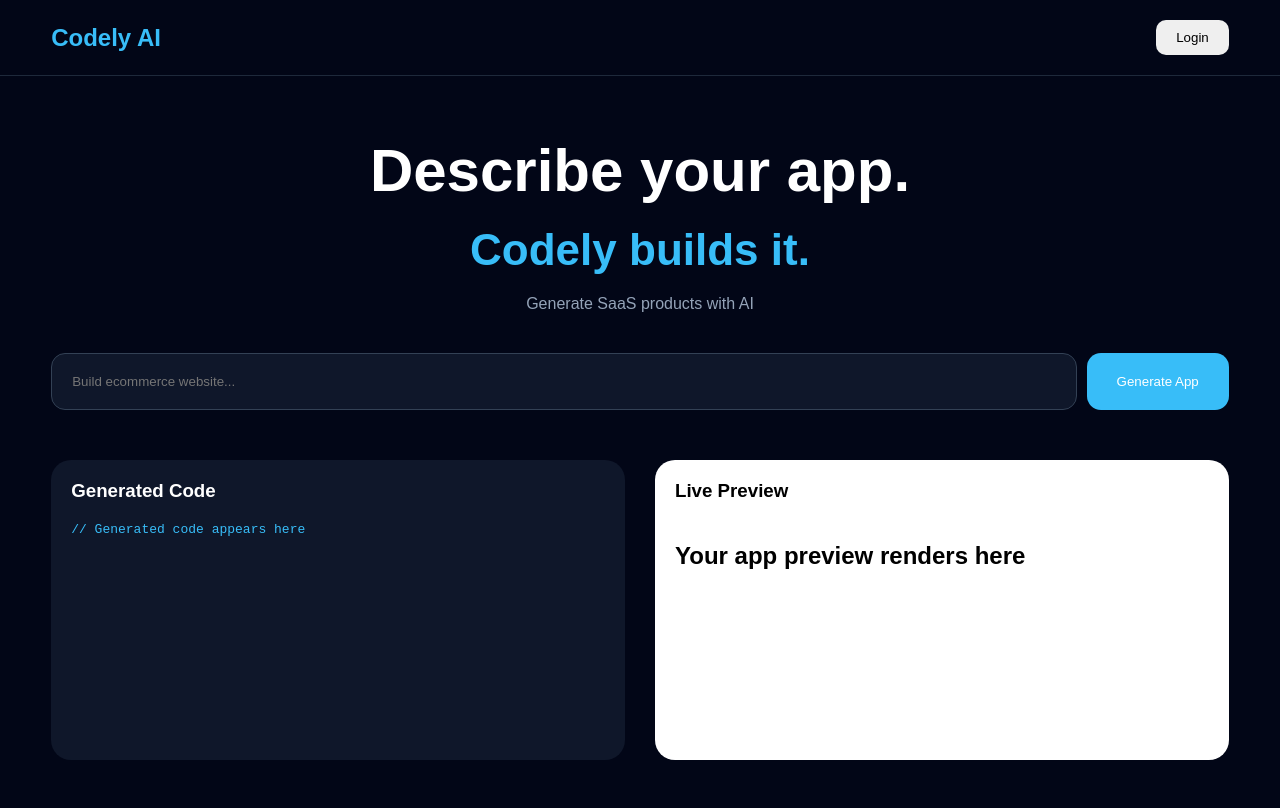
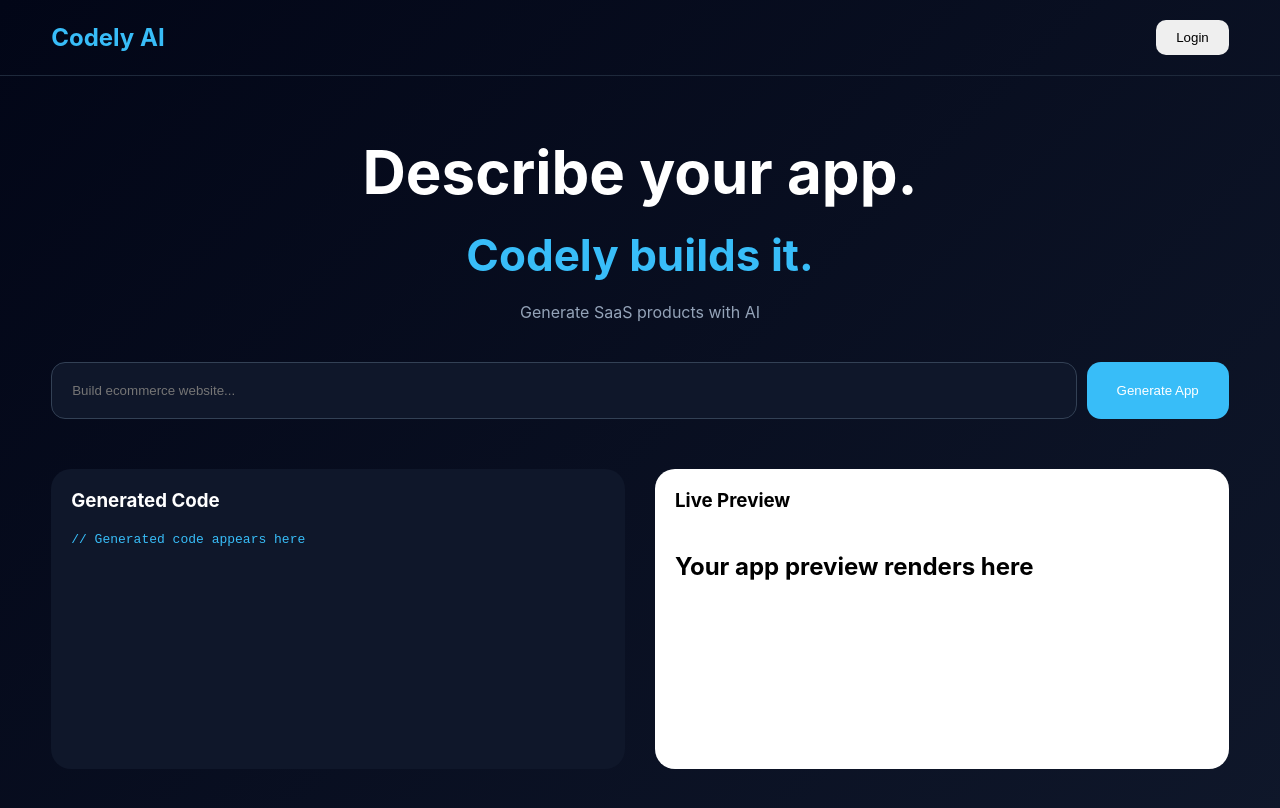
Before and after one commit to waseemkhanjdpr1902/codely1, a Next.js app: page / in a window 1280 px wide. Shown: the top 808 px of the page. Built offline with nearby package versions, Linux system fonts and the light colour scheme.

Commit message:
Update globals.css

```diff
--- a/app/globals.css
+++ b/app/globals.css
@@ -1,4 +1,27 @@
-*{box-sizing:border-box;margin:0;padding:0;}
-html,body{background:#020617;color:white;font-family:Arial,sans-serif;}
-button{cursor:pointer;}
-.container{width:min(1200px,92%);margin:auto;}
+*{
+  margin:0;
+  padding:0;
+  box-sizing:border-box;
+}
+
+html,body{
+  background:linear-gradient(135deg,#020617,#0f172a);
+  color:white;
+  font-family:Inter,Arial,sans-serif;
+  min-height:100vh;
+}
+
+button{
+  cursor:pointer;
+  transition:.25s;
+}
+
+button:hover{
+  transform:translateY(-2px);
+  opacity:.95;
+}
+
+.container{
+  width:min(1200px,92%);
+  margin:auto;
+}
```
